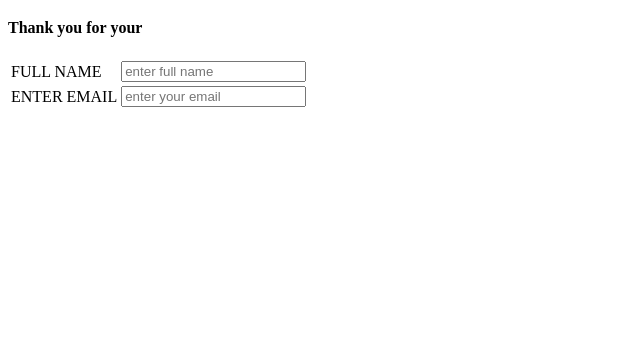
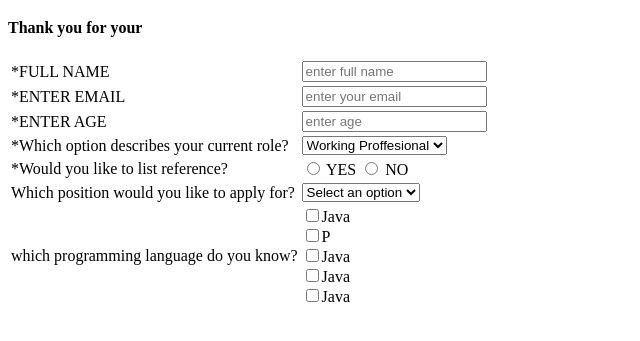
Before and after one commit to Kartikk13/FSD-WD-CSE17-KARTIK_SINGH, a plain HTML site: page html/application_form.html in a window 1280 px wide. Shown: the part 61-402 px from the top of the page, without its empty margins (0-640 px from the left). Drawn offline with Linux system fonts and the light colour scheme.

Commit message:
added checkbox, dropdown, radio questions

```diff
--- a/html/application_form.html
+++ b/html/application_form.html
@@ -11,12 +11,52 @@
     <form action="#" method="post">
         <table>
             <tr>
-                <td>FULL NAME</td>
+                <td>*FULL NAME</td>
                 <td><input type="text" name="fullname" placeholder="enter full name" required></td>
             </tr>
             <tr>
-                <td>ENTER EMAIL</td>
+                <td>*ENTER EMAIL</td>
                 <td><input type="email" name="email" placeholder="enter your email" required></td>
+            </tr>
+            <tr>
+                <td>*ENTER AGE</td>
+                <td><input type="number" name="age" placeholder="enter age" required></td>
+            </tr>
+            <tr>
+                <td>*Which option describes your current role?</td>
+                <td>
+                    <select name="role">
+                        <option value="">Working Proffesional</option>
+                        <option value="">Freelancer</option>
+                        <option value="">Unemployed</option>
+                    </select>
+                </td>
+            </tr>
+            <tr>
+                <td>*Would you like to list reference?</td>
+                <td>
+                    <input type="radio" name="reference" value="yes" required> YES
+                    <input type="radio" name="reference" value="yes" > NO
+                </td>
+            </tr>
+            <tr>
+                <td>Which position would you like to apply for?</td>
+                <td>
+                    <select name="position">
+                        <option value="">Select an option</option>
+
+                    </select>
+                </td>
+            </tr>
+            <tr>
+                <td>which programming language do you know?</td>
+                <td>
+                    <input type="checkbox" name="lang" value="Java">Java <br>
+                    <input type="checkbox" name="lang" value="Java">P <br>
+                    <input type="checkbox" name="lang" value="Java">Java <br>
+                    <input type="checkbox" name="lang" value="Java">Java <br>
+                    <input type="checkbox" name="lang" value="Java">Java <br>
+                </td>
             </tr>
         </table>
     </form>
```
